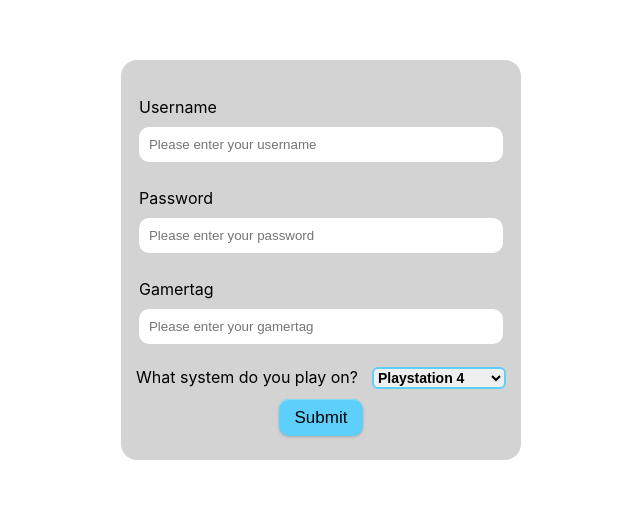
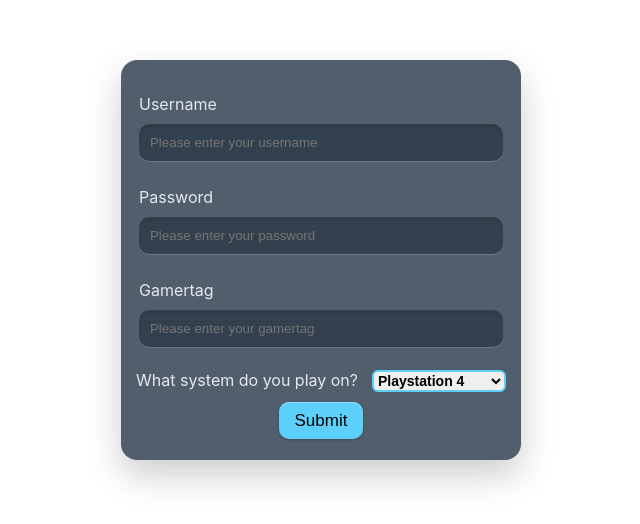
Before and after one commit to lwatson2/buddyFinder, a React (Create React App) app in the folder client/: page /register in a window 1280 px wide. Shown: the part 140-664 px from the top of the page, without its empty margins (319-959 px from the left). Built offline with nearby package versions, Linux system fonts and the light colour scheme.

Commit message:
Conitued styling the register css

```diff
--- a/client/src/components/helpers/RegisterFormValidationRules.js
+++ b/client/src/components/helpers/RegisterFormValidationRules.js
@@ -8,7 +8,6 @@ const validate = values => {
   }
   if (values.password.length < 6) {
     errors.password = "Password must be greater than 6 characters.";
-    console.log(errors);
   }
   if (values.password.length > 50) {
     errors.password = "Password cannot be greater than 50 characters.";
--- a/client/src/components/register/Register.css
+++ b/client/src/components/register/Register.css
@@ -8,8 +8,9 @@
   height: 37px;
   width: 84px;
   font-size: 17px;
-  -webkit-box-shadow: inset 0 1px 0 hsl(196, 94%, 76%), 0 1px 3px hsla(0, 0%, 0%, 0.2);
-          box-shadow: inset 0 1px 0 hsl(196, 94%, 76%), 0 1px 3px hsla(0, 0%, 0%, 0.2);
+  -webkit-box-shadow: inset 0 1px 0 hsl(196, 94%, 76%),
+    0 1px 3px hsla(0, 0%, 0%, 0.2);
+  box-shadow: inset 0 1px 0 hsl(196, 94%, 76%), 0 1px 3px hsla(0, 0%, 0%, 0.2);
 }
 .form-wrapper {
   height: 400px;
@@ -18,9 +19,9 @@
   display: -ms-flexbox;
   display: flex;
   width: 400px;
+  background: hsl(209, 14%, 37%);
   -ms-flex-preferred-size: 100;
   flex-basis: 100;
-  background: lightgray;
   -webkit-box-pack: center;
   -ms-flex-pack: center;
   justify-content: center;
@@ -31,6 +32,8 @@
   -webkit-box-direction: normal;
   -ms-flex-direction: row;
   flex-direction: row;
+  -webkit-box-shadow: 0 15px 35px hsla(0, 0%, 0%, 0.2);
+  box-shadow: 0 15px 35px hsla(0, 0%, 0%, 0.2);
 }
 .container {
   display: -webkit-box;
@@ -57,18 +60,34 @@
 .formLabel {
   text-align: left;
   padding-bottom: 10px;
+  color: hsl(210, 15%, 91%);
 }
 .formInput {
-  border: none;
+  border: 1px solid transparent;
+  -webkit-box-sizing: border-box;
+  box-sizing: border-box;
   outline: none;
   border-radius: 10px;
+  color: hsl(210, 15%, 91%);
   padding: 10px;
+  -webkit-box-shadow: inset 0 2px 2px hsla(0, 0%, 0%, 0.1),
+    0 1px 0 hsla(0, 0%, 100%, 0.15);
+  box-shadow: inset 0 2px 2px hsla(0, 0%, 0%, 0.1),
+    0 1px 0 hsla(0, 0%, 100%, 0.15);
+  -webkit-transition: all 0.3s;
+  transition: all 0.3s;
+  background: hsl(209, 20%, 25%);
 }
+.formInput:focus {
+  border: 1px solid hsl(197, 97%, 75%);
+}
+
 .formSelectGroup {
   padding: 10px;
 }
 .selectLabel {
   padding-right: 14px;
+  color: hsl(210, 15%, 91%);
 }
 .selectButton {
   border-radius: 6px;
--- a/client/src/index.css
+++ b/client/src/index.css
@@ -7,6 +7,8 @@ body {
     sans-serif;
   -webkit-font-smoothing: antialiased;
   -moz-osx-font-smoothing: grayscale;
+  -webkit-box-sizing: border-box;
+          box-sizing: border-box;
 }
 
 code {
```
